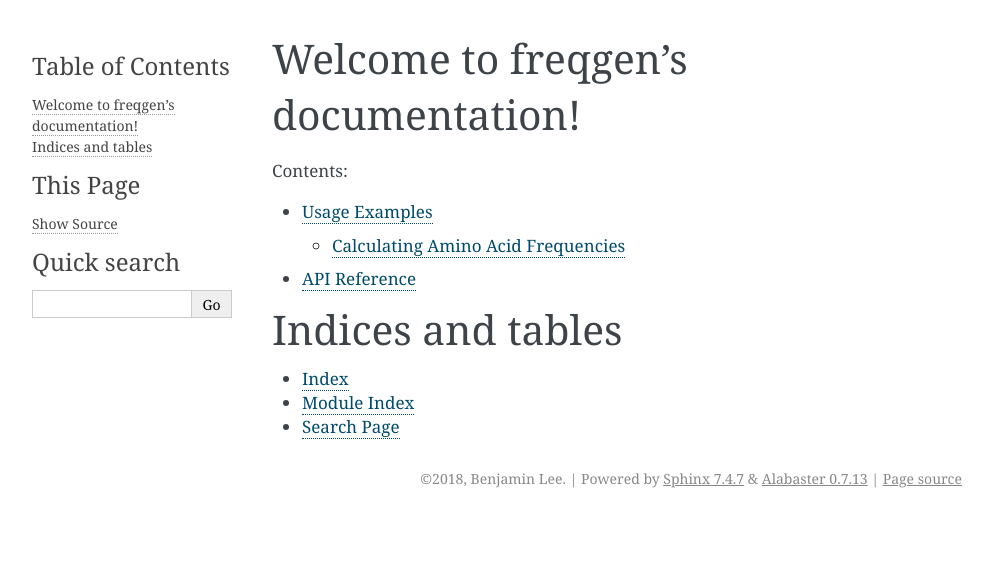
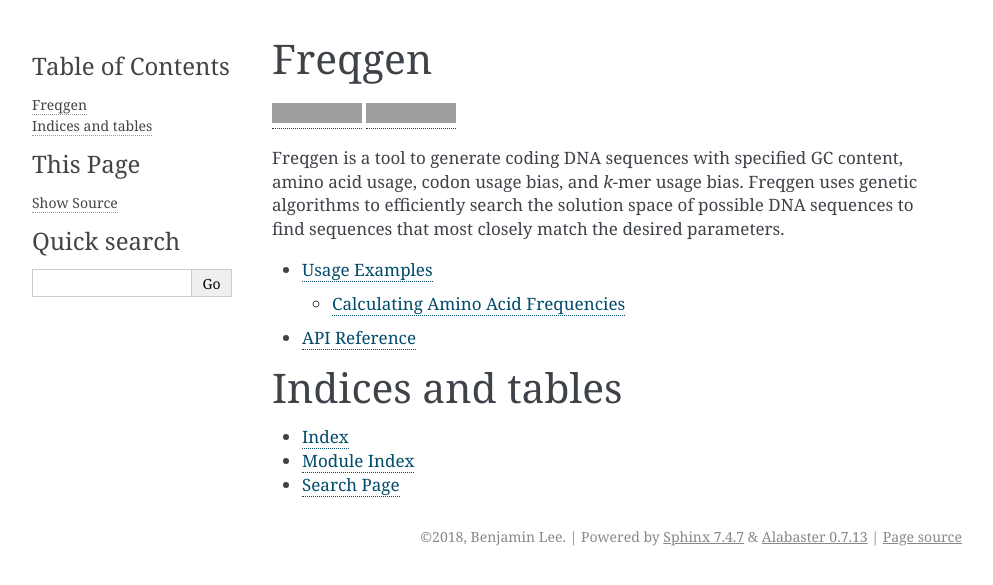
Before and after one commit to IQTLabs/freqgen, a Sphinx documentation site: the page built from docs/index.rst, in a window 1280 px wide. Shown: the top 585 px of the page, without its empty margins (148-1141 px from the left). Built offline with Sphinx 7.4.7, drawn with Linux system fonts in a browser that asks for light colours; grey boxes are pictures that could not be loaded.

Commit message:
Additional intro material

```diff
--- a/README.rst
+++ b/README.rst
@@ -1,8 +1,11 @@
 Freqgen
--------
+=======
 |Build Status| |Docs|
 
-Freqgen is a tool to generate coding DNA sequences with specified frequencies.
+Freqgen is a tool to generate coding DNA sequences with specified GC content,
+amino acid usage, codon usage bias, and *k*-mer usage bias. Freqgen uses genetic
+algorithms to efficiently search the solution space of possible DNA sequences to
+find sequences that most closely match the desired parameters.
 
 .. |Build Status| image:: https://travis-ci.org/Benjamin-Lee/freqgen.svg?branch=master
    :target: https://travis-ci.org/Benjamin-Lee/freqgen
--- a/docs/index.rst
+++ b/docs/index.rst
@@ -3,12 +3,10 @@
    You can adapt this file completely to your liking, but it should at least
    contain the root `toctree` directive.
 
-Welcome to freqgen's documentation!
-===================================
+.. include:: ../README.rst
 
 .. toctree::
    :maxdepth: 2
-   :caption: Contents:
 
    examples
    api
```
